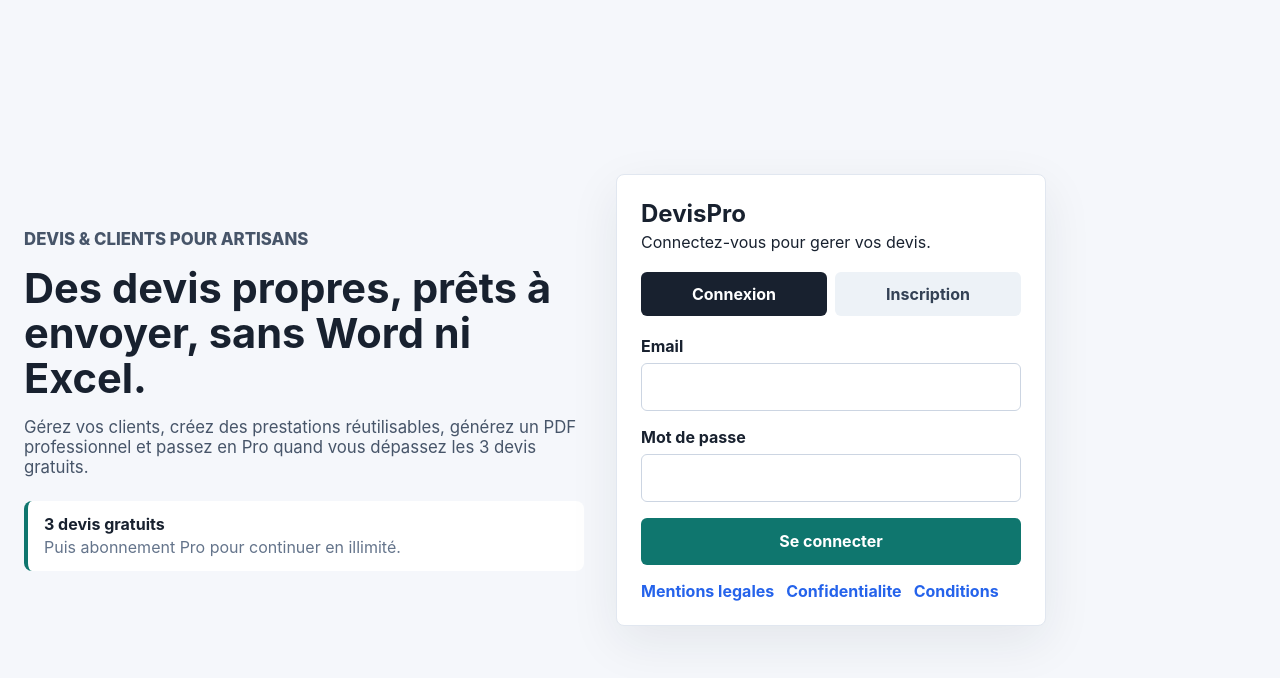
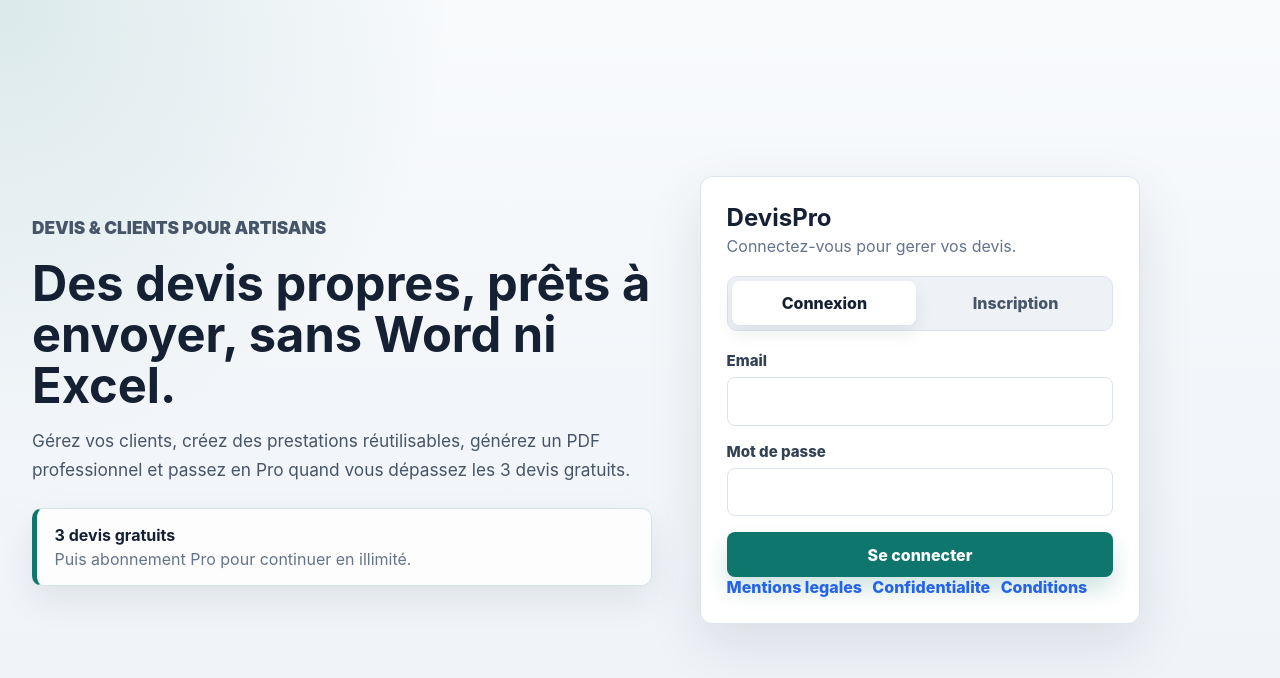
Before and after one commit to SLlDER/devispro-saas, a React (Vite) app in the folder client/: page / in a window 1280 px wide. Shown: the top 678 px of the page. Built offline with nearby package versions, Linux system fonts and the light colour scheme; no server answers.

Commit message:
Improve app visual design

```diff
--- a/client/src/styles.css
+++ b/client/src/styles.css
@@ -1,7 +1,17 @@
 :root {
-  color: #18212f;
-  background: #f5f7fb;
+  color: #162033;
+  background: #eef2f7;
   font-family: Inter, ui-sans-serif, system-ui, -apple-system, BlinkMacSystemFont, "Segoe UI", sans-serif;
+  --ink: #162033;
+  --muted: #64748b;
+  --line: #dbe3ee;
+  --panel: #ffffff;
+  --panel-soft: #f8fafc;
+  --primary: #0f766e;
+  --primary-dark: #115e59;
+  --blue: #2563eb;
+  --danger: #b42318;
+  --shadow: 0 20px 55px rgba(15, 23, 42, 0.10);
 }
 
 * {
@@ -11,46 +21,66 @@
 body {
   margin: 0;
   min-width: 320px;
+  min-height: 100vh;
+  background:
+    radial-gradient(circle at top left, rgba(15, 118, 110, 0.12), transparent 30%),
+    linear-gradient(180deg, #f8fafc 0%, #eef2f7 100%);
 }
 
 button,
 input,
+select,
 textarea {
   font: inherit;
 }
 
 button {
   border: 0;
-  border-radius: 6px;
+  border-radius: 8px;
   cursor: pointer;
-  font-weight: 700;
+  font-weight: 800;
+  transition: transform 0.15s ease, box-shadow 0.15s ease, background 0.15s ease;
+}
+
+button:hover:not(:disabled) {
+  transform: translateY(-1px);
 }
 
 button:disabled {
   cursor: not-allowed;
-  opacity: 0.7;
+  opacity: 0.65;
 }
 
 input,
 select,
 textarea {
   width: 100%;
-  border: 1px solid #ccd5e2;
-  border-radius: 6px;
-  padding: 0.8rem;
-  color: #18212f;
+  border: 1px solid var(--line);
+  border-radius: 8px;
+  padding: 0.85rem 0.95rem;
+  color: var(--ink);
   background: #ffffff;
+  outline: none;
+}
+
+input:focus,
+select:focus,
+textarea:focus {
+  border-color: rgba(15, 118, 110, 0.75);
+  box-shadow: 0 0 0 4px rgba(15, 118, 110, 0.10);
 }
 
 textarea {
-  min-height: 110px;
+  min-height: 116px;
   resize: vertical;
 }
 
 label {
   display: grid;
   gap: 0.45rem;
-  font-weight: 700;
+  color: #334155;
+  font-size: 0.94rem;
+  font-weight: 800;
 }
 
 h1,
@@ -60,77 +90,95 @@ p {
   margin-top: 0;
 }
 
+h1,
+h2,
+h3 {
+  color: var(--ink);
+}
+
 .centered,
 .auth-page,
 .legal-page {
   min-height: 100vh;
   display: grid;
   place-items: center;
-  padding: 1.5rem;
+  padding: 2rem;
 }
 
 .auth-page {
-  grid-template-columns: minmax(280px, 560px) minmax(320px, 430px);
-  gap: 2rem;
+  grid-template-columns: minmax(280px, 620px) minmax(320px, 440px);
+  gap: 3rem;
 }
 
 .auth-intro {
-  max-width: 560px;
+  max-width: 620px;
 }
 
 .auth-intro h1 {
-  font-size: 2.6rem;
-  line-height: 1.08;
+  font-size: 3.05rem;
+  line-height: 1.04;
   margin-bottom: 1rem;
 }
 
 .auth-intro p {
   color: #475569;
-  font-size: 1.05rem;
+  font-size: 1.08rem;
+  line-height: 1.65;
 }
 
 .eyebrow {
-  color: #0f766e;
-  font-weight: 800;
+  color: var(--primary);
+  font-size: 0.78rem;
+  font-weight: 900;
   text-transform: uppercase;
-  font-size: 0.82rem;
 }
 
 .pricing-strip {
   display: grid;
-  gap: 0.2rem;
-  border-left: 4px solid #0f766e;
-  padding: 0.85rem 1rem;
-  background: #ffffff;
-  border-radius: 8px;
+  gap: 0.25rem;
+  border: 1px solid rgba(15, 118, 110, 0.18);
+  border-left: 5px solid var(--primary);
+  padding: 1rem 1.1rem;
+  background: rgba(255, 255, 255, 0.82);
+  border-radius: 10px;
   margin-top: 1.5rem;
+  box-shadow: 0 14px 35px rgba(15, 23, 42, 0.08);
 }
 
 .pricing-strip span {
-  color: #64748b;
+  color: var(--muted);
 }
 
 .auth-panel,
 .content {
-  width: min(100%, 960px);
-  background: #ffffff;
-  border: 1px solid #e1e7f0;
-  border-radius: 8px;
-  padding: 1.5rem;
-  box-shadow: 0 16px 50px rgba(24, 33, 47, 0.08);
+  width: min(100%, 980px);
+  background: rgba(255, 255, 255, 0.96);
+  border: 1px solid rgba(219, 227, 238, 0.95);
+  border-radius: 12px;
+  padding: 1.6rem;
+  box-shadow: var(--shadow);
 }
 
 .auth-panel {
-  max-width: 430px;
+  max-width: 440px;
 }
 
 .legal-content {
-  max-width: 760px;
+  max-width: 780px;
+  line-height: 1.7;
 }
 
 .auth-panel h1,
 .topbar h1 {
   margin-bottom: 0.25rem;
+}
+
+.auth-panel p,
+.section-heading p,
+.topbar p,
+.invoice-card p,
+.invoice-card span {
+  color: var(--muted);
 }
 
 .auth-panel form,
@@ -142,95 +190,120 @@ p {
 .tabs {
   display: grid;
   grid-template-columns: 1fr 1fr;
-  gap: 0.5rem;
+  gap: 0.45rem;
+  background: #eef2f7;
+  border: 1px solid var(--line);
+  border-radius: 10px;
+  padding: 0.3rem;
   margin: 1.25rem 0;
 }
 
 .tabs button,
-.ghost,
 .app-tabs button {
-  background: #edf2f7;
-  color: #334155;
+  background: transparent;
+  color: #475569;
   padding: 0.75rem 1rem;
 }
 
-.tabs button.active {
-  background: #18212f;
-  color: #ffffff;
+.tabs button.active,
+.app-tabs button.active {
+  background: #ffffff;
+  color: var(--ink);
+  box-shadow: 0 8px 18px rgba(15, 23, 42, 0.08);
+}
+
+.primary,
+.secondary,
+.ghost,
+.danger {
+  padding: 0.8rem 1rem;
 }
 
 .primary {
-  background: #0f766e;
+  background: var(--primary);
   color: #ffffff;
-  padding: 0.85rem 1rem;
+  box-shadow: 0 12px 22px rgba(15, 118, 110, 0.20);
+}
+
+.primary:hover:not(:disabled) {
+  background: var(--primary-dark);
 }
 
 .secondary {
-  background: #2563eb;
+  background: var(--blue);
   color: #ffffff;
-  padding: 0.75rem 1rem;
+  box-shadow: 0 12px 22px rgba(37, 99, 235, 0.16);
+}
+
+.ghost {
+  background: #eef2f7;
+  color: #334155;
 }
 
 .danger {
   background: #fee2e2;
-  color: #991b1b;
-  padding: 0.75rem 1rem;
+  color: var(--danger);
 }
 
 .compact {
-  padding: 0.55rem 0.7rem;
-  font-size: 0.9rem;
+  padding: 0.55rem 0.72rem;
+  font-size: 0.88rem;
 }
 
 .app-shell {
-  width: min(100% - 2rem, 1080px);
+  width: min(100% - 2rem, 1160px);
   margin: 0 auto;
-  padding: 2rem 0;
+  padding: 1.4rem 0 2.5rem;
 }
 
-.topbar,
-.section-heading,
-.invoice-card,
-.form-actions {
+.topbar {
   display: flex;
   align-items: center;
   justify-content: space-between;
   gap: 1rem;
+  margin-bottom: 1rem;
+  padding: 1.1rem 1.25rem;
+  background: rgba(255, 255, 255, 0.86);
+  border: 1px solid rgba(219, 227, 238, 0.95);
+  border-radius: 14px;
+  box-shadow: 0 12px 35px rgba(15, 23, 42, 0.07);
 }
 
-.topbar {
-  margin-bottom: 1.5rem;
+.topbar-actions,
+.form-actions,
+.card-actions,
+.legal-actions,
+.auth-links {
+  display: flex;
+  flex-wrap: wrap;
+  gap: 0.65rem;
 }
 
 .app-tabs {
   display: flex;
-  gap: 0.5rem;
+  gap: 0.35rem;
   margin-bottom: 1rem;
-}
-
-.app-tabs button.active {
-  background: #18212f;
-  color: #ffffff;
-}
-
-.topbar-actions,
-.form-actions {
-  flex-wrap: wrap;
-}
-
-.topbar p,
-.section-heading p,
-.invoice-card p,
-.invoice-card span {
-  color: #64748b;
+  padding: 0.35rem;
+  width: fit-content;
+  background: rgba(226, 232, 240, 0.72);
+  border: 1px solid var(--line);
+  border-radius: 12px;
 }
 
 .section-heading {
-  margin-bottom: 1.5rem;
+  display: flex;
+  align-items: center;
+  justify-content: space-between;
+  gap: 1rem;
+  margin-bottom: 1.25rem;
+}
+
+.section-heading h2 {
+  margin-bottom: 0.25rem;
 }
 
 .narrow {
-  max-width: 680px;
+  max-width: 860px;
 }
 
 .wide {
@@ -240,25 +313,26 @@ p {
 .stats-grid {
   display: grid;
   grid-template-columns: repeat(3, minmax(0, 1fr));
-  gap: 0.75rem;
+  gap: 0.85rem;
   margin-bottom: 1rem;
 }
 
 .stat-card {
-  border: 1px solid #e1e7f0;
-  border-radius: 8px;
+  border: 1px solid var(--line);
+  border-radius: 12px;
   padding: 1rem;
-  background: #fbfcff;
+  background: linear-gradient(180deg, #ffffff 0%, #f8fafc 100%);
 }
 
 .stat-card span {
   display: block;
-  color: #64748b;
+  color: var(--muted);
   margin-bottom: 0.35rem;
+  font-weight: 700;
 }
 
 .stat-card strong {
-  font-size: 1.2rem;
+  font-size: 1.35rem;
 }
 
 .filters {
@@ -266,6 +340,10 @@ p {
   grid-template-columns: 1fr 180px 190px;
   gap: 0.75rem;
   margin-bottom: 1rem;
+  padding: 0.9rem;
+  background: var(--panel-soft);
+  border: 1px solid var(--line);
+  border-radius: 12px;
 }
 
 .list-toolbar {
@@ -274,29 +352,34 @@ p {
   margin-bottom: 0.75rem;
 }
 
-.invoice-list {
+.invoice-list,
+.client-list {
   display: grid;
-  gap: 0.75rem;
+  gap: 0.85rem;
 }
 
 .split-layout {
   display: grid;
-  grid-template-columns: minmax(280px, 360px) 1fr;
+  grid-template-columns: minmax(300px, 380px) 1fr;
   gap: 1.25rem;
   align-items: start;
 }
 
-.client-list {
-  display: grid;
-  gap: 0.75rem;
+.invoice-card,
+.client-card {
+  display: flex;
+  align-items: center;
+  justify-content: space-between;
+  gap: 1.2rem;
+  border: 1px solid var(--line);
+  border-radius: 12px;
+  padding: 1rem;
+  background: #ffffff;
+  box-shadow: 0 10px 28px rgba(15, 23, 42, 0.05);
 }
 
-.invoice-card,
 .client-card {
-  border: 1px solid #e1e7f0;
-  border-radius: 8px;
-  padding: 1rem;
-  background: #fbfcff;
+  display: block;
 }
 
 .invoice-card h3,
@@ -306,11 +389,11 @@ p {
 
 .invoice-card p,
 .client-card p {
-  margin-bottom: 0.5rem;
+  margin-bottom: 0.4rem;
 }
 
 .client-card span {
-  color: #64748b;
+  color: var(--muted);
   white-space: pre-line;
 }
 
@@ -323,9 +406,9 @@ p {
 
 .status-pill {
   border-radius: 999px;
-  padding: 0.25rem 0.55rem;
-  font-size: 0.78rem;
-  font-weight: 800;
+  padding: 0.28rem 0.6rem;
+  font-size: 0.76rem;
+  font-weight: 900;
 }
 
 .status-pill.draft {
@@ -348,16 +431,20 @@ p {
   color: #991b1b;
 }
 
-.card-actions {
-  display: flex;
-  flex-wrap: wrap;
-  gap: 0.45rem;
-  margin-top: 0.75rem;
+.invoice-card-side {
+  display: grid;
+  justify-items: end;
+  gap: 0.65rem;
+  min-width: 170px;
+}
+
+.invoice-card-side strong {
+  font-size: 1.05rem;
 }
 
 .line-items {
   display: grid;
-  gap: 0.8rem;
+  gap: 1rem;
 }
 
 .line-items-header {
@@ -368,41 +455,38 @@ p {
 }
 
 .line-items-header h3 {
+  margin-bottom: 0.2rem;
+}
+
+.line-items-header p {
+  color: var(--muted);
   margin-bottom: 0;
 }
 
 .line-item {
   display: grid;
-  grid-template-columns: 150px 1fr 86px 120px 86px auto;
-  gap: 0.6rem;
+  grid-template-columns: minmax(160px, 200px) minmax(250px, 1fr) 78px 118px 78px auto;
+  gap: 0.75rem;
   align-items: end;
-  border: 1px solid #e1e7f0;
-  border-radius: 8px;
-  padding: 0.85rem;
-  background: #fbfcff;
+  border: 1px solid var(--line);
+  border-radius: 12px;
+  padding: 1rem;
+  background: #ffffff;
+  box-shadow: 0 8px 22px rgba(24, 33, 47, 0.05);
+}
+
+.clean-lines {
+  border: 1px solid var(--line);
+  border-radius: 12px;
+  padding: 1rem;
+  background: var(--panel-soft);
 }
 
 .form-total {
   justify-self: end;
   margin-bottom: 0;
-  font-weight: 800;
-}
-
-.custom-templates {
-  border: 1px solid #e1e7f0;
-  border-radius: 8px;
-  padding: 1rem;
-  background: #ffffff;
-}
-
-.custom-template-row {
-  display: flex;
-  align-items: center;
-  justify-content: space-between;
-  gap: 1rem;
-  border-top: 1px solid #e1e7f0;
-  padding-top: 0.75rem;
-  margin-top: 0.75rem;
+  font-size: 1.08rem;
+  font-weight: 900;
 }
 
 .form-grid {
@@ -414,65 +498,50 @@ p {
 .checkbox-row {
   grid-template-columns: auto 1fr;
   align-items: center;
-  font-weight: 600;
+  font-weight: 700;
 }
 
 .checkbox-row input {
   width: auto;
 }
 
-.legal-actions,
-.auth-links {
-  display: flex;
-  flex-wrap: wrap;
-  gap: 0.75rem;
-  margin-top: 1rem;
-}
-
 .link-button {
   background: transparent;
-  color: #2563eb;
+  color: var(--blue);
   padding: 0;
 }
 
+.small-note,
+.empty {
+  color: var(--muted);
+}
+
 .small-note {
-  color: #64748b;
   font-size: 0.9rem;
   margin-top: 1rem;
 }
 
-.invoice-card-side {
-  display: grid;
-  justify-items: end;
-  gap: 0.75rem;
-  min-width: 130px;
-}
-
-.message,
-.alert {
-  color: #b42318;
-  font-weight: 700;
+.message {
+  color: var(--primary-dark);
+  font-weight: 800;
 }
 
 .alert {
-  background: #fff1f0;
-  border: 1px solid #ffd3cf;
-  border-radius: 8px;
+  color: #9f2a15;
+  background: #fff7ed;
+  border: 1px solid #fed7aa;
+  border-radius: 12px;
   padding: 1rem;
+  font-weight: 800;
 }
 
-.empty {
-  color: #64748b;
-  margin-bottom: 0;
-}
-
-@media (max-width: 720px) {
+@media (max-width: 860px) {
   .auth-page {
     grid-template-columns: 1fr;
   }
 
   .auth-intro h1 {
-    font-size: 2rem;
+    font-size: 2.15rem;
   }
 
   .topbar,
@@ -482,10 +551,17 @@ p {
     flex-direction: column;
   }
 
-  .split-layout {
-    grid-template-columns: 1fr;
+  .app-tabs {
+    width: 100%;
+    overflow-x: auto;
   }
 
+  .app-tabs button {
+    flex: 1;
+    white-space: nowrap;
+  }
+
+  .split-layout,
   .stats-grid,
   .filters,
   .form-grid,
```
Also changed, not shown: client/src/pages/CreateInvoicePage.jsx (+14 -91 lines).
